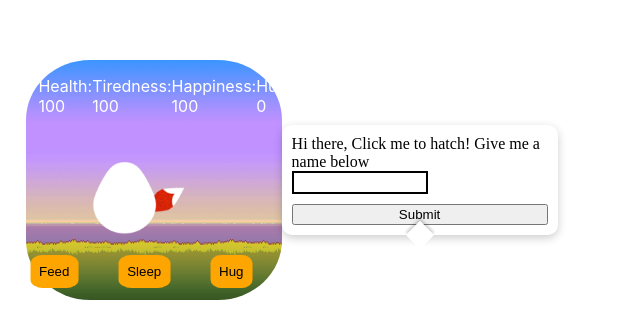
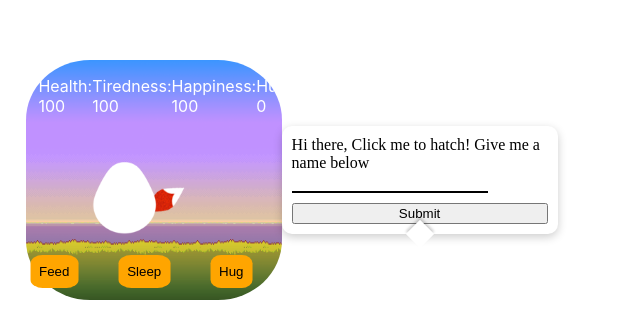
Before and after one commit to AkonaSilwana/tamagotchi-app, a React (Create React App) app: page / in a window 1280 px wide. Shown: the part 476-800 px from the top of the page, without its empty margins (0-640 px from the left). Built offline with nearby package versions, Linux system fonts and the light colour scheme.

Commit message:
fixed input boarder

```diff
--- a/src/components/speeches.css
+++ b/src/components/speeches.css
@@ -24,16 +24,17 @@
     transform: translateX(-50%);
     padding: 2px;
     background-color: #fff;
-    border: 2px solid black;
+    border-bottom: 2px solid black;
     border-radius: 10px;
     box-shadow: 0px 3px 10px rgba(0, 0, 0, 0.2);
     font-family: 'Times New Roman', Times, serif;
   }
 
   .speech-bubble__input {
-    width: 50%;
+    width: 75%;
     height: 15px;
-    border: 2px solid black;
+    border-style: none;
+    border-bottom: 2px solid black;
     margin-bottom: 10px;
     resize: none;
     font-size: 16px;
```
